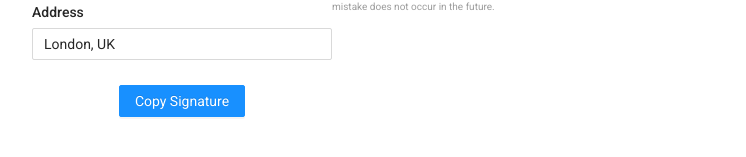
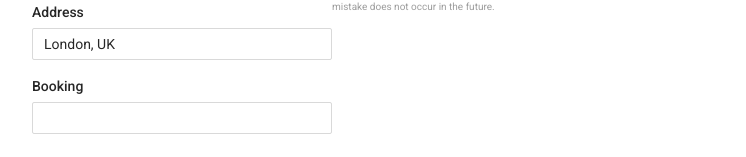
Before and after one commit to oliveteam-developers/email-signature-generator, a React (Create React App) app: page /home in a window 1280 px wide. Shown: the part 612-769 px from the top of the page, without its empty margins (256-1002 px from the left). Built offline with nearby package versions, Linux system fonts and the light colour scheme.

Commit message:
Add new fields

```diff
--- a/src/view/home/Home.jsx
+++ b/src/view/home/Home.jsx
@@ -9,7 +9,8 @@ const Home = () => {
     title: 'Founder & CEO',
     phoneNumber: '(84) 93429 9871',
     email: 'ceo@olive-team.dev',
-    address: 'London, UK'
+    address: 'London, UK',
+    booking: '',
   });
 
   const handleChange = (e, type) => {
@@ -80,6 +81,11 @@ const Home = () => {
                   <h3>Address</h3>
                   <Input onChange={(e) => handleChange(e, 'address')} value={data.address} />
                 </div>
+
+                <div className="item">
+                  <h3>Booking</h3>
+                  <Input onChange={(e) => handleChange(e, 'booking')} value={data.booking} />
+                </div>
               </form>
 
               <div className="copy-btn">
@@ -106,15 +112,19 @@ const Home = () => {
 
                         <table className="table-info" border="0" cellSpacing="0" cellPadding="0">
                           <tbody>
+                            {data.phoneNumber && data.phoneNumber.trim() !== '' && (
                               <tr>
                                 <td>Phone:</td>
                                 <td>{data.phoneNumber}</td>
                               </tr>
+                            )}
 
+                            {data.email && data.email.trim() !== '' && (
                               <tr>
                                 <td>Email:</td>
                                 <td>{data.email}</td>
                               </tr>
+                            )}
 
                             <tr>
                               <td>Website:</td>
@@ -123,10 +133,19 @@ const Home = () => {
                               </td>
                             </tr>
 
+                            {data.address && data.address.trim() !== '' && (
                               <tr>
                                 <td>Address:</td>
                                 <td>{data.address}</td>
                               </tr>
+                            )}
+
+                            {data.booking && data.booking.trim() !== '' && (
+                              <tr>
+                                <td>Booking:</td>
+                                <td>{data.booking}</td>
+                              </tr>
+                            )}
                           </tbody>
                         </table>
 
```
Lines whose indentation alone changed are shown as unchanged.
